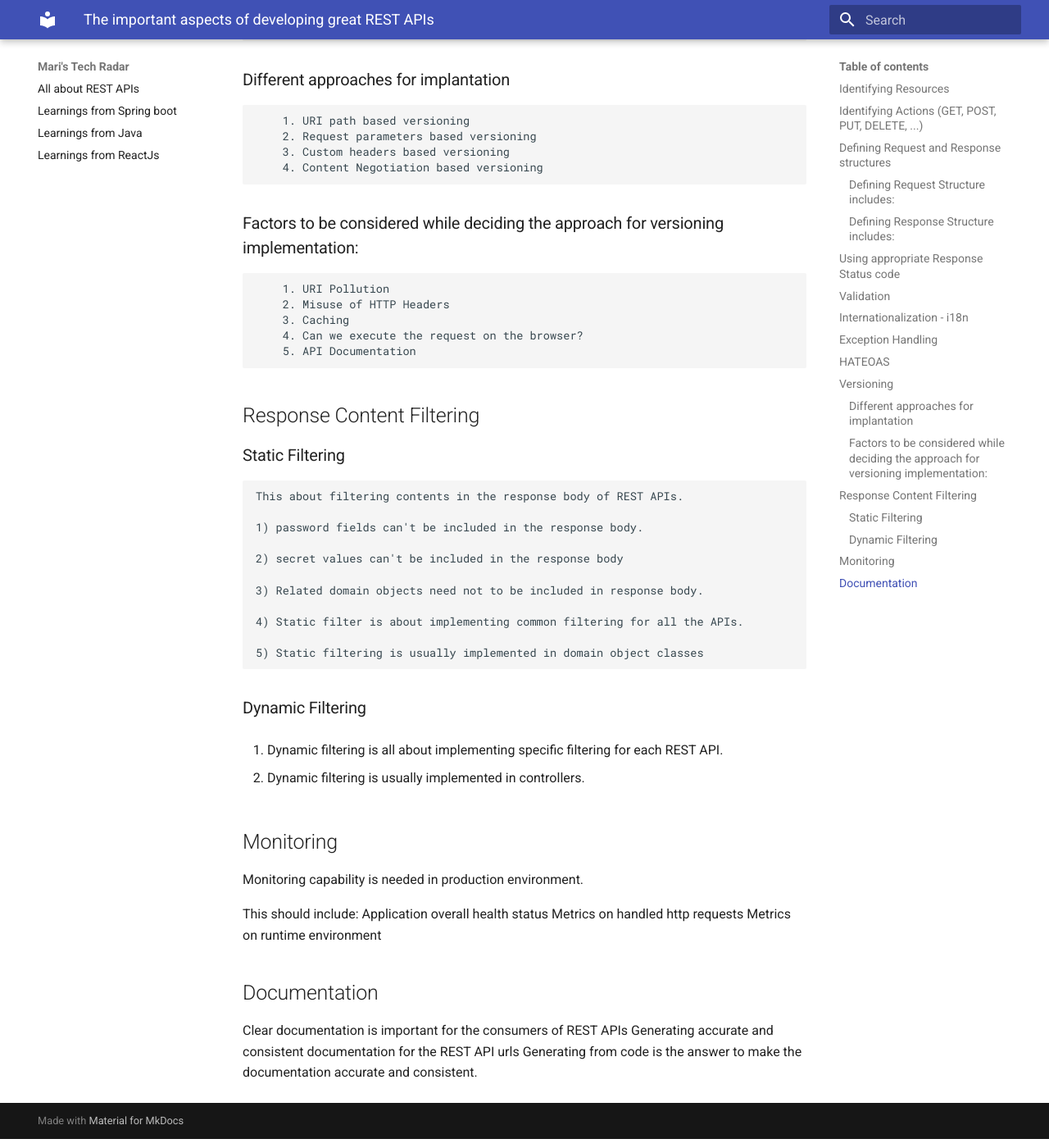
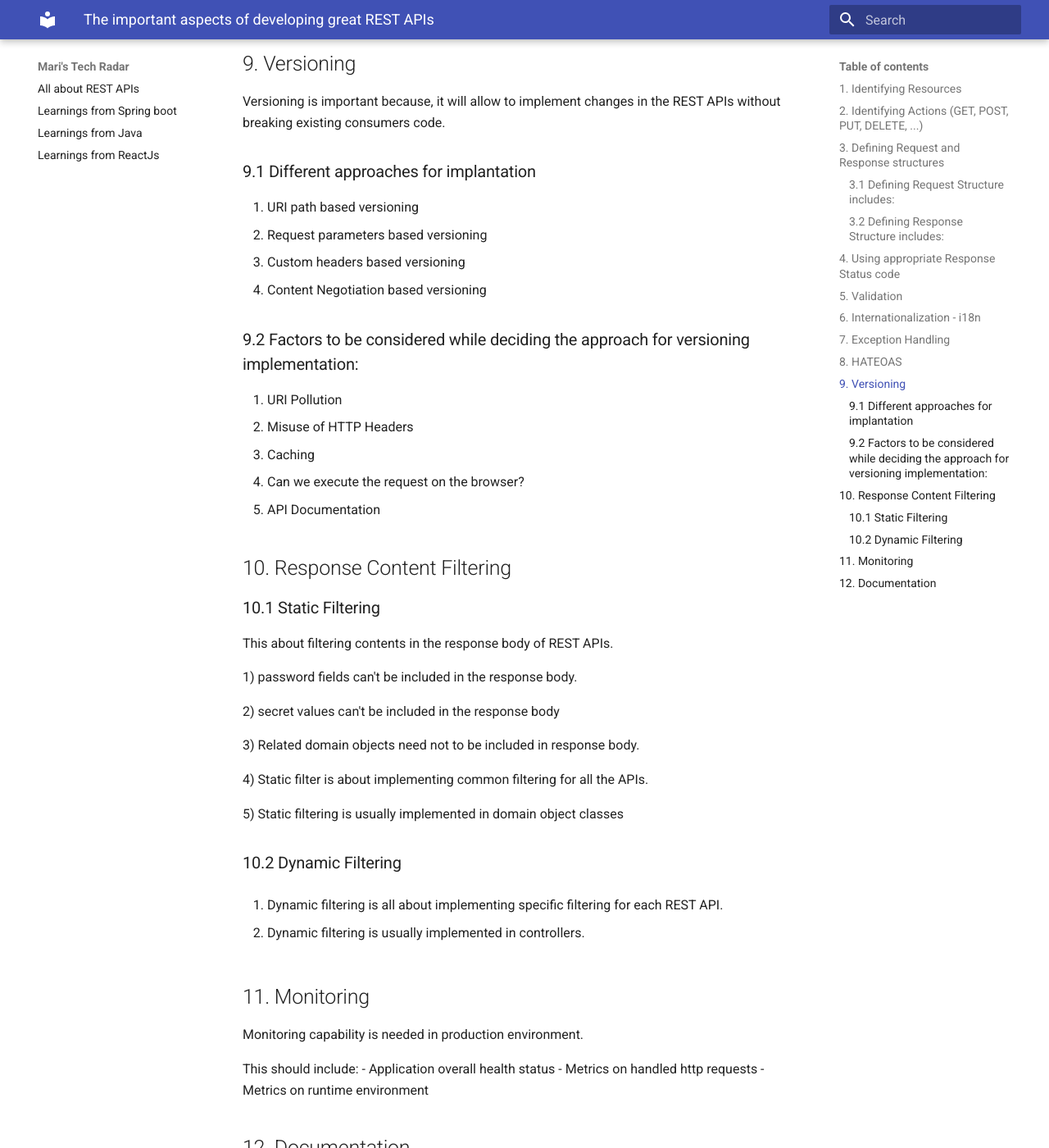
Before and after one commit to Mariselvam/tech-radar, an MkDocs documentation site: the page built from docs/important-aspects-develop-rest-apis.md, in a window 1280 px wide and 1400 px high, scrolled down 1773 px. Shown: the whole window at 82% size. Built offline with MkDocs 1.6.1 and Material for MkDocs 9.7.7, drawn with Linux system fonts in a browser that asks for light colours; some of the changed text lies outside the part shown.

Commit message:
important aspects of developing rest apis formatting

```diff
--- a/docs/important-aspects-develop-rest-apis.md
+++ b/docs/important-aspects-develop-rest-apis.md
@@ -1,39 +1,43 @@
 # The important aspects of developing great REST APIs
 
-##  Identifying Resources
+##  1. Identifying Resources
 From the application domain model objects, identify the objects/resources that need to be exposed through REST APIs for users to perform actions on those resources.
 
 
-## Identifying Actions (GET, POST, PUT, DELETE, ...)
-   This is about identifying what are all the actions the consumers can perform on the exposed REST resources.
+## 2. Identifying Actions (GET, POST, PUT, DELETE, ...)
+This is about identifying what are all the actions the consumers can perform on the exposed REST resources.
 
-## Defining Request and Response structures
+## 3. Defining Request and Response structures
 
-### Defining Request Structure includes:
-        1 defining http verb
-        2. defining request body
-        3. defining requests parameters if any
-        4. defining request headers if any
+### 3.1 Defining Request Structure includes:
+1. defining http verb
 
+2. defining request body
 
-### Defining Response Structure includes:
-        1. defining response status code
-        2. defining response body
-        3. defining response headers
+3. defining requests parameters if any
 
-## Using appropriate Response Status code
-    Appropriate http response status codes need to be returned based on the action on the resource and use case scenario.
+4. defining request headers if any
 
-## Validation
-    This is about adding validations to the request body, parameters and headers.
+### 3.2 Defining Response Structure includes:
+1. defining response status code
 
-## Internationalization - i18n
-    If the consumers for the REST API are all over the world, then adding support for different languages is required.
-## Exception Handling
-    It's important to handle error scenarios and return appropriate error codes and error messages in the response.
-    This will help the consumers of the REST APIs to decide on their side business logic in case of error scenarios.
+2. defining response body
 
-## HATEOAS
+3. defining response headers
+
+## 4. Using appropriate Response Status code
+Appropriate http response status codes need to be returned based on the action on the resource and use case scenario.
+
+## 5. Validation
+This is about adding validations to the request body, parameters and headers.
+
+## 6. Internationalization - i18n
+If the consumers for the REST API are all over the world, then adding support for different languages is required.
+## 7. Exception Handling
+It's important to handle error scenarios and return appropriate error codes and error messages in the response.
+This will help the consumers of the REST APIs to decide on their side business logic in case of error scenarios.
+
+## 8. HATEOAS
 *HATEOAS* - **Hypermedia As The Engine Of Application State**
 
 - This is all about enhancing your REST API responses to tell consumers how to perform subsequent actions by including links in the response body.
@@ -42,57 +46,57 @@ From the application domain model objects, identify the objects/resources that n
 
 - HAL - Simple format that gives a consistent and easy way to hyperlink between resources in your API
 
-## Versioning
+## 9. Versioning
 
-        Versioning is important because, it will allow to implement changes in the REST APIs without breaking existing consumers code.
+Versioning is important because, it will allow to implement changes in the REST APIs without breaking existing consumers code.
 
-### Different approaches for implantation
+### 9.1 Different approaches for implantation
 
-        1. URI path based versioning
-        2. Request parameters based versioning
-        3. Custom headers based versioning
-        4. Content Negotiation based versioning
+1. URI path based versioning
+2. Request parameters based versioning
+3. Custom headers based versioning
+4. Content Negotiation based versioning
 
-### Factors to be considered while deciding the approach for versioning implementation:
+### 9.2 Factors to be considered while deciding the approach for versioning implementation:
 
-        1. URI Pollution
-        2. Misuse of HTTP Headers
-        3. Caching
-        4. Can we execute the request on the browser?
-        5. API Documentation
+1. URI Pollution
+2. Misuse of HTTP Headers
+3. Caching
+4. Can we execute the request on the browser?
+5. API Documentation
 
-## Response Content Filtering
-### Static Filtering
+## 10. Response Content Filtering
+### 10.1 Static Filtering
 
-    This about filtering contents in the response body of REST APIs.
+This about filtering contents in the response body of REST APIs.
 
-    1) password fields can't be included in the response body.
+1) password fields can't be included in the response body.
 
-    2) secret values can't be included in the response body
+2) secret values can't be included in the response body
 
-    3) Related domain objects need not to be included in response body.
+3) Related domain objects need not to be included in response body.
 
-    4) Static filter is about implementing common filtering for all the APIs.
+4) Static filter is about implementing common filtering for all the APIs.
 
-    5) Static filtering is usually implemented in domain object classes
+5) Static filtering is usually implemented in domain object classes
 
-### Dynamic Filtering
+### 10.2 Dynamic Filtering
 
 1. Dynamic filtering is all about implementing specific filtering for each REST API.
 
 2. Dynamic filtering is usually implemented in controllers.
 
-## Monitoring
+## 11. Monitoring
 Monitoring capability is needed in production environment.
 
 This should include:
-Application overall health status
-Metrics on handled http requests
-Metrics on runtime environment
+- Application overall health status
+- Metrics on handled http requests
+- Metrics on runtime environment
 
 
-## Documentation
+## 12. Documentation
 
-Clear documentation is important for the consumers of REST APIs
-Generating accurate and consistent documentation for the REST API urls
-Generating from code is the answer to make the documentation accurate and consistent.
+- Clear documentation is important for the consumers of REST APIs
+- Generating accurate and consistent documentation for the REST API urls
+- Generating from code is the answer to make the documentation accurate and consistent.
```
